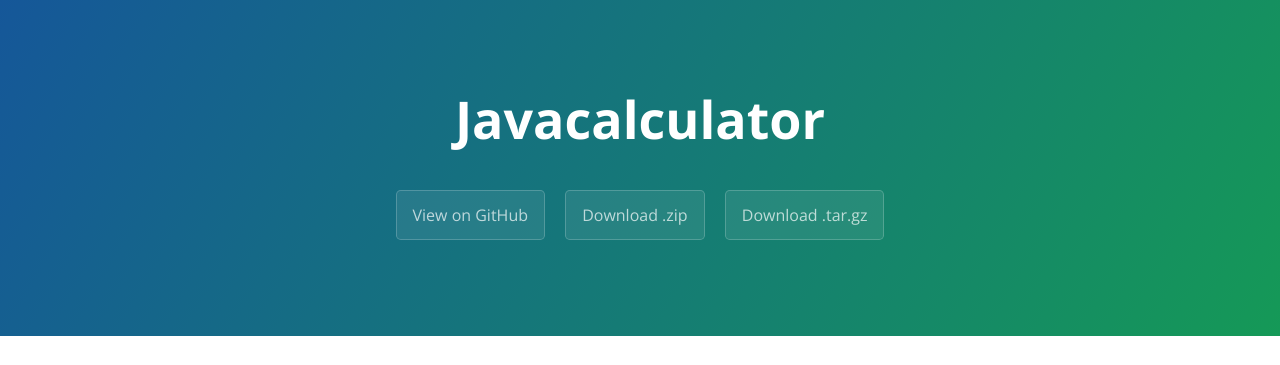
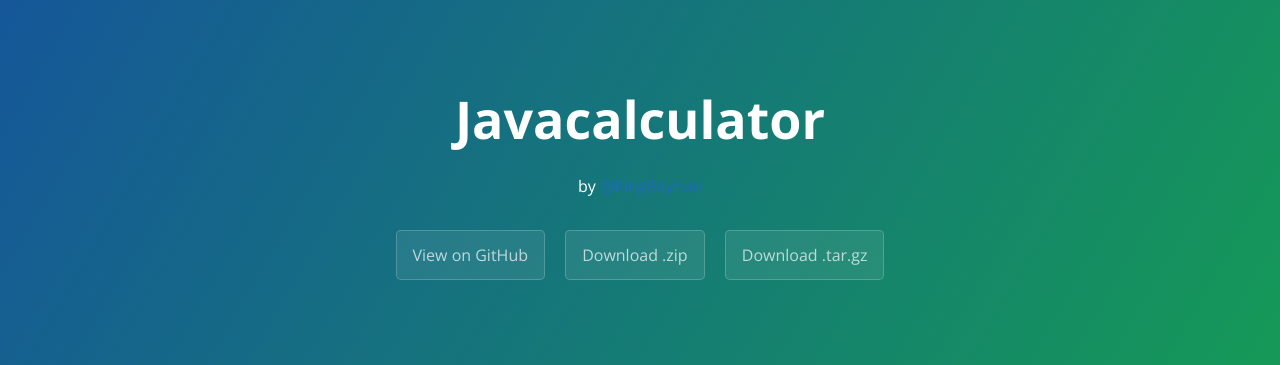
Before and after one commit to kingRayhan/JavaCalculator, a plain HTML site: page index.html in a window 1280 px wide. Shown: the top 365 px of the page. Drawn offline with nearby package versions, Linux system fonts and the light colour scheme.

Commit message:
Update index.html

```diff
--- a/index.html
+++ b/index.html
@@ -12,6 +12,7 @@
   <body>
     <section class="page-header">
       <h1 class="project-name">Javacalculator</h1>
+      <p>by <a href="https://github.com/kingRayhan">@KingRayhan</p>
       <h2 class="project-tagline"></h2>
       <a href="https://github.com/kingRayhan/javaCalculator" class="btn">View on GitHub</a>
       <a href="https://github.com/kingRayhan/javaCalculator/zipball/master" class="btn">Download .zip</a>
```
